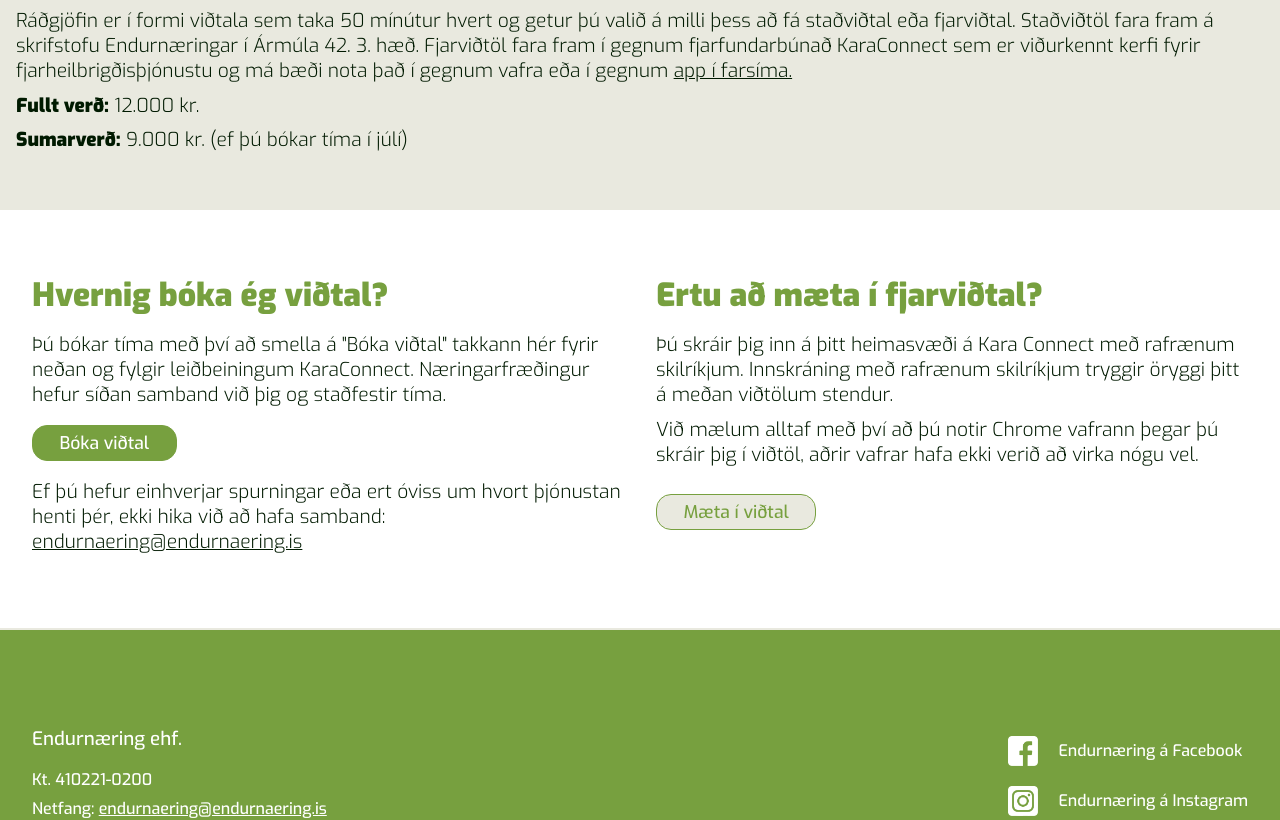
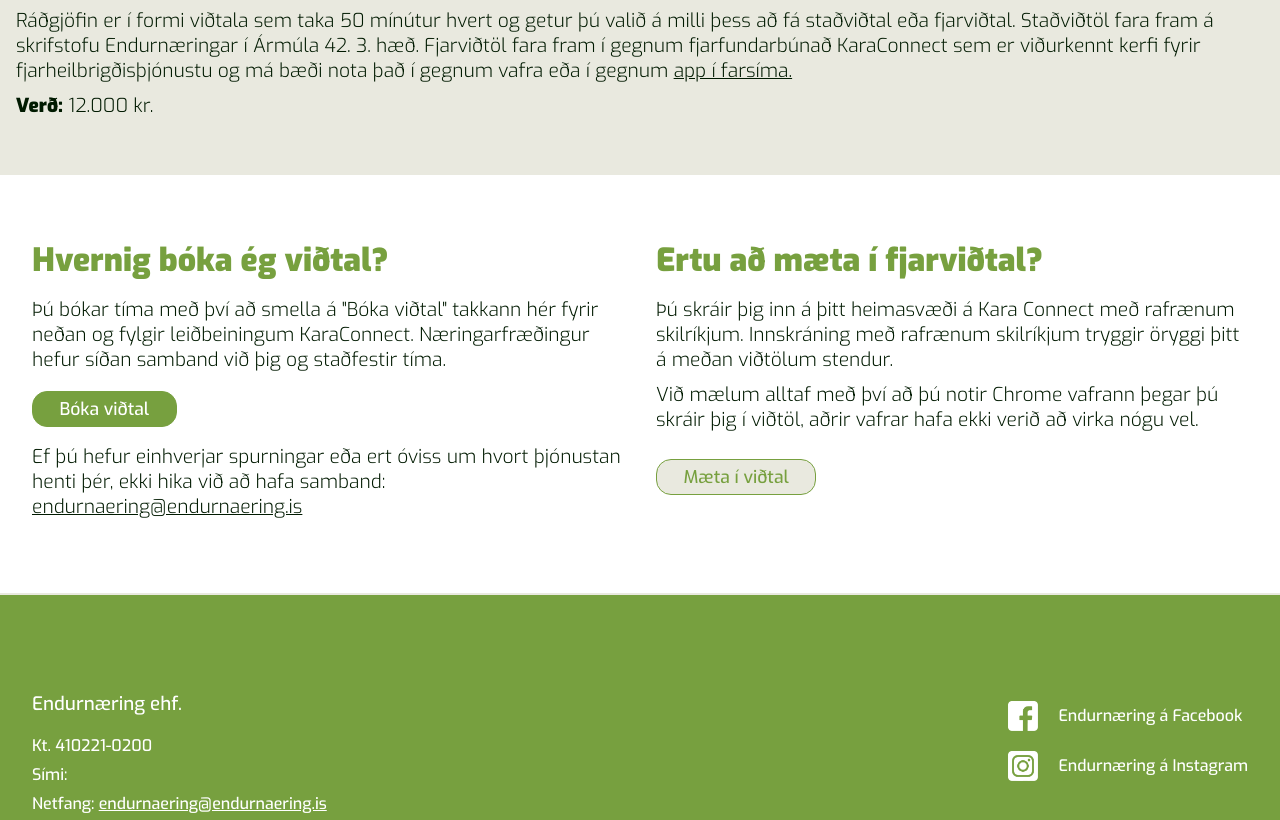
Before and after one commit to Oli-Ingi/Endurnaering, a Next.js app: page / in a window 1280 px wide. Shown: the part 1320-2140 px from the top of the page. Built offline with nearby package versions, Linux system fonts and the light colour scheme.

Commit message:
taka út sumartilboð

```diff
--- a/components/modules/PopupAd/PopupAd.tsx
+++ b/components/modules/PopupAd/PopupAd.tsx
@@ -40,7 +40,6 @@
     const setSeen = () => setIsSeen(true);
 
     useEffect(() => Ls.set("adS", isSeen), [isSeen]);
-    console.log("here");
     const delay = 10;
 
     return isSeen
--- a/components/organisms/Footer/Footer.tsx
+++ b/components/organisms/Footer/Footer.tsx
@@ -105,6 +105,7 @@
                 <StContact>
                     <StHeader>Endurnæring ehf.</StHeader>
                     <p>Kt. 410221-0200</p>
+                    <p>Sími: <a href="tel:5771771"></a></p>
                     <p>Netfang: <a href={`mailto:endurnaering@endurnaering.is`}>endurnaering@endurnaering.is</a></p>
                     <StSkilmalarLink href="/skilmalar">Skilmálar</StSkilmalarLink>
                 </StContact>
--- a/components/templates/Home.tsx
+++ b/components/templates/Home.tsx
@@ -79,7 +79,7 @@
         {/* <Wrapper col>
             <Concepts concepts={concepts} bgSecondary shadow cardMargins='2em 0' />
         </Wrapper> */}
-        <PopupAd img='/sumartilbod.png' width={500} />
+        {/* <PopupAd img='/sumartilbod.png' width={500} /> */}
     </>
 
 
--- a/pages/index.js
+++ b/pages/index.js
@@ -128,10 +128,7 @@
           kerfi fyrir fjarheilbrigðisþjónustu og má bæði nota það í gegnum vafra eða í gegnum <TextLink target="_blank" href="https://help.karaconnect.com/en/articles/4331728-koru-smaforritid">app í farsíma.</TextLink>
         </ArticleText>
         <ArticleText>
-          <b>Fullt verð:</b> 12.000 kr.
-        </ArticleText>
-        <ArticleText>
-          <b>Sumarverð:</b> 9.000 kr. (ef þú bókar tíma í júlí)
+          <b>Verð:</b> 12.000 kr.
         </ArticleText>
 
       </>}
```
